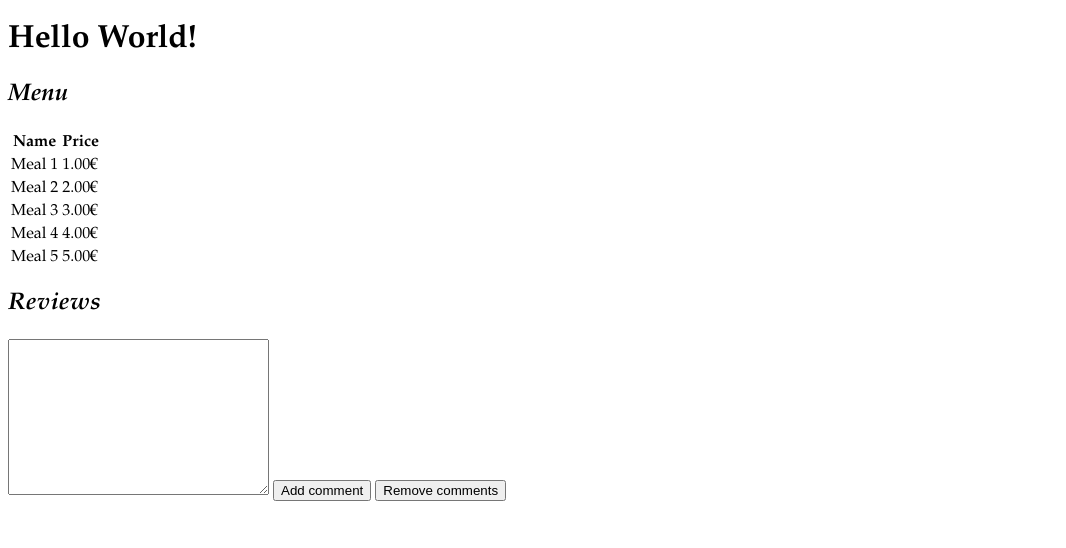
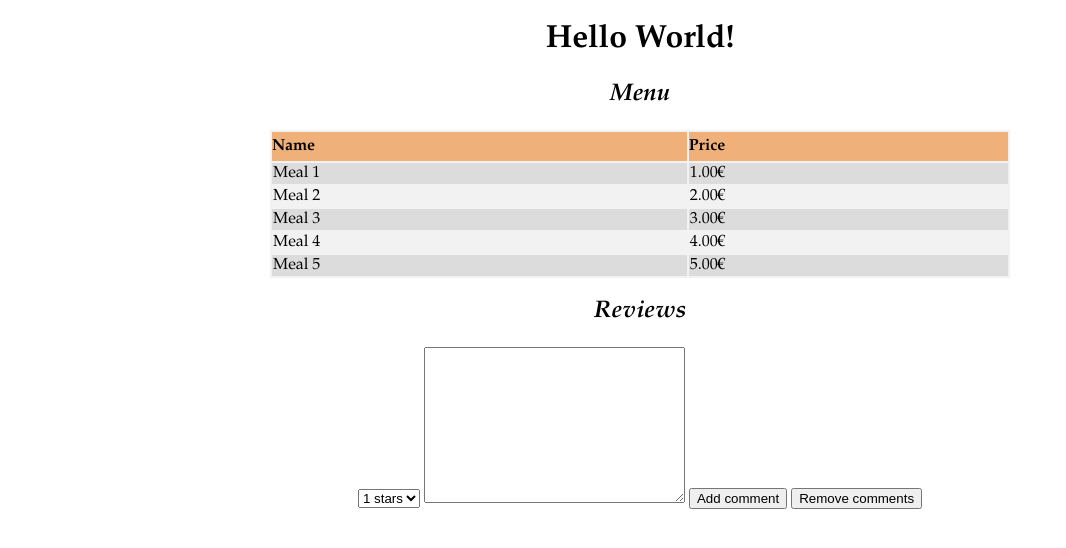
Before and after one commit to TaneliM/WebApplications_week2, a website built with Parcel: page index.html in a window 1280 px wide. Shown: the whole page, without its empty margins (0-1066 px from the left). Built offline with nearby package versions, Linux system fonts and the light colour scheme.

Commit message:
CSS formatting

```diff
--- a/index.html
+++ b/index.html
@@ -7,6 +7,7 @@
   </head>
 
   <body>
+    <div class="menu-layout">
       <h1>Hello World!</h1>
 
       <h2 class="header">Menu</h2>
@@ -39,8 +40,14 @@
       </table>
 
       <h2 class="header">Reviews</h2>
+      <ul id="comments-list"></ul>
 
-    <ul id="comments-list"></ul>
+      <select name="rating" id="rating-select">
+        <option value="1">1 stars</option>
+        <option value="2">2 stars</option>
+        <option value="3">3 stars</option>
+        <option value="4">4 stars</option>
+      </select>
       <textarea
         name="new comment"
         id="new-comment"
@@ -49,5 +56,6 @@
       ></textarea>
       <button id="add-comment">Add comment</button>
       <button id="remove-comments">Remove comments</button>
+    </div>
   </body>
 </html>
--- a/src/styles.css
+++ b/src/styles.css
@@ -1,11 +1,28 @@
 body {
   font-family: Garamond;
+}
+
+.menu-layout {
+  text-align: center;
+  max-width: 740px;
+  margin: auto;
 }
 
 .header {
   font-style: italic;
 }
 
-menu-table {
+#menu-table {
+  background-color: #f2f2f2;
   text-align: left;
+  width: 100%;
 }
+
+th {
+  background-color: #f0b079;
+  padding: 5px 0px 5px 0px;
+}
+
+tr:nth-child(even) {
+  background-color: gainsboro;
+}
```
Lines whose indentation alone changed are shown as unchanged.
